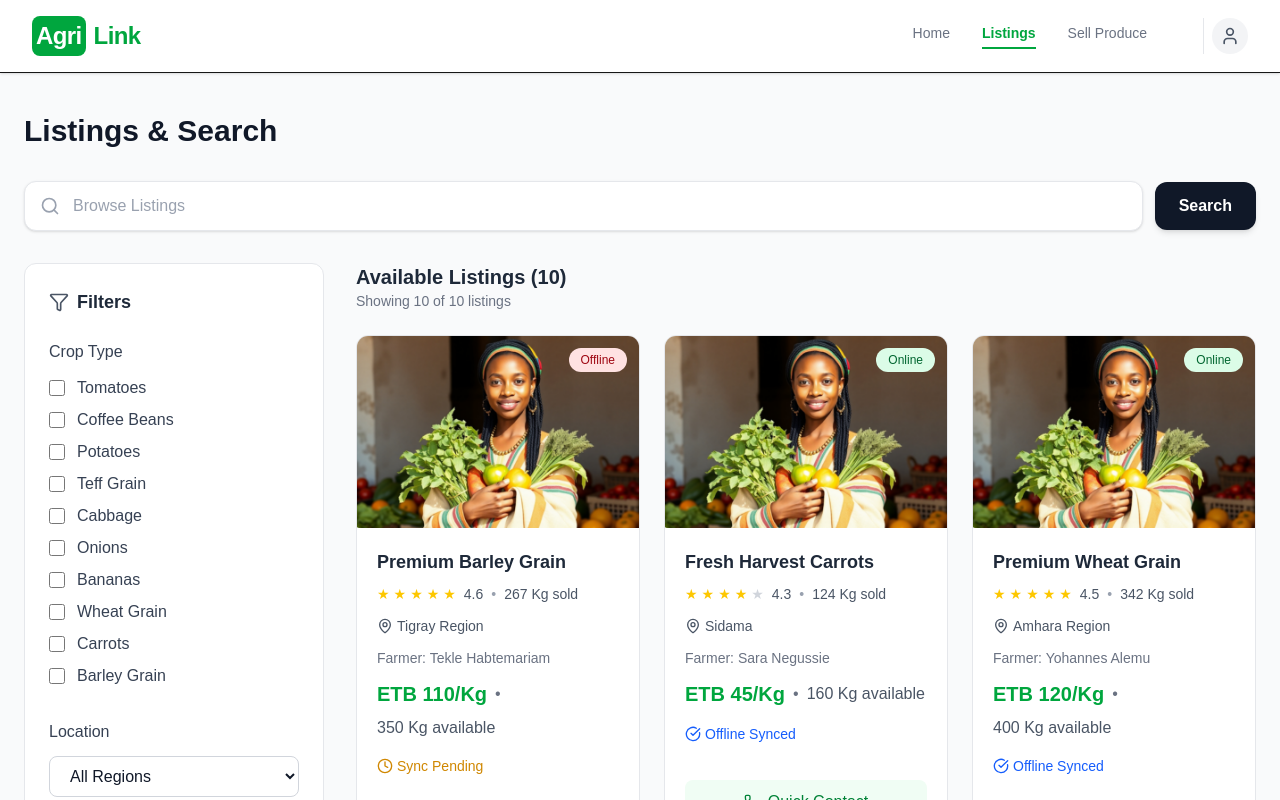
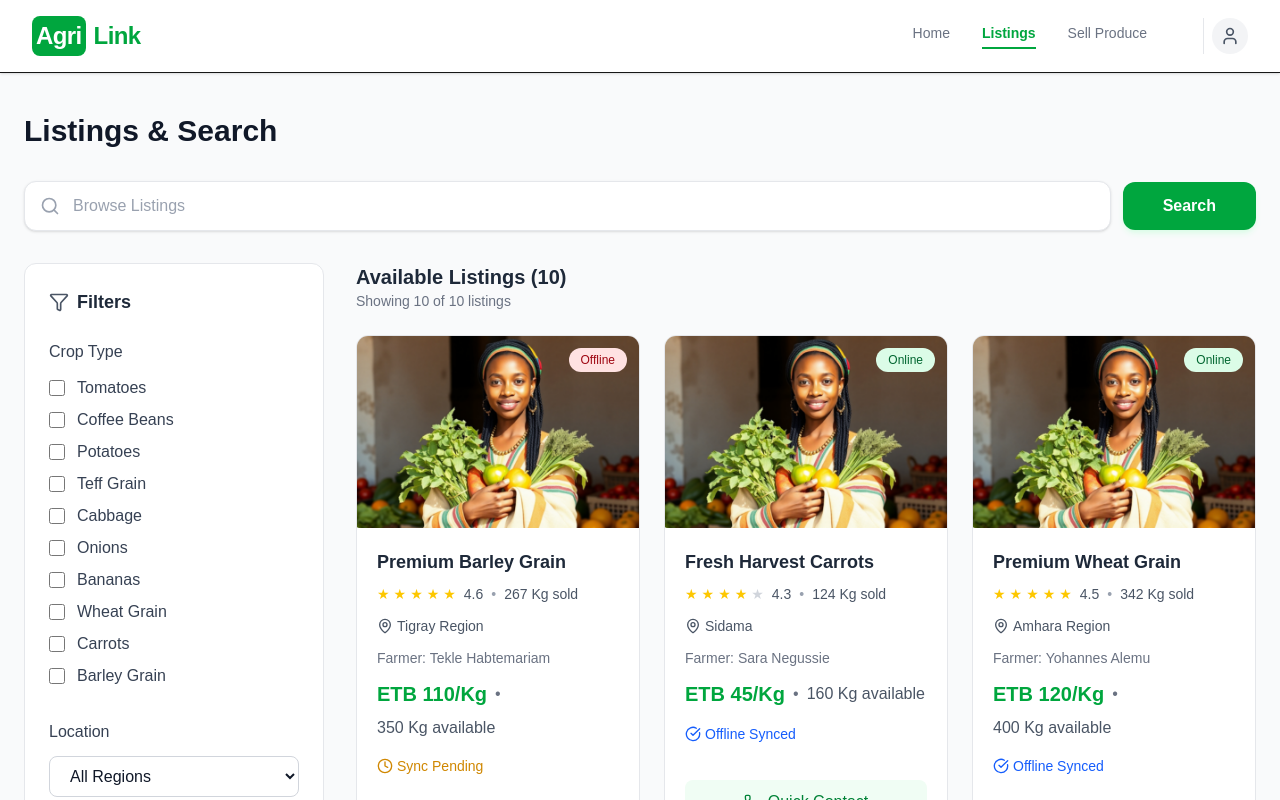
Before and after one commit to BemnetMussa/AgriLink, a Next.js app in the folder client/: page /listings in a window 1280 px wide. Shown: the top 800 px of the page. Built offline with nearby package versions, Linux system fonts and the light colour scheme.

Commit message:
Update SearchBar.tsx

```diff
--- a/client/component/listings/SearchBar.tsx
+++ b/client/component/listings/SearchBar.tsx
@@ -31,7 +31,7 @@ export default function SearchBar({
           const input = document.querySelector('input[type="text"]') as HTMLInputElement;
           if (input) onSearch(input.value);
         }}
-        className="rounded-xl bg-gray-900 px-6 py-3 font-bold text-white hover:bg-black transition-all shadow-md active:scale-95"
+        className="rounded-xl bg-green-600 px-10 py-3 font-bold text-white hover:bg-green-700 transition-all shadow-md shadow-green-100 active:scale-95 whitespace-nowrap"
       >
         Search
       </button>
```
